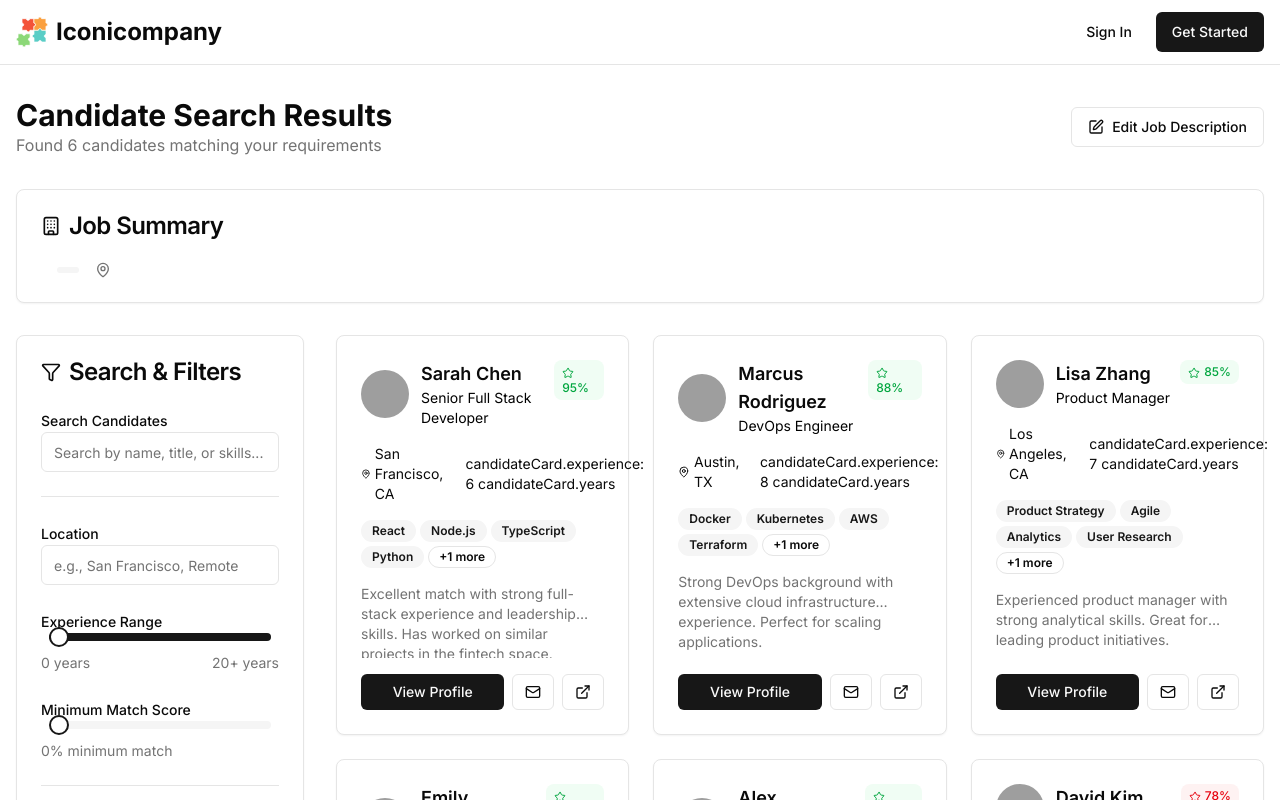
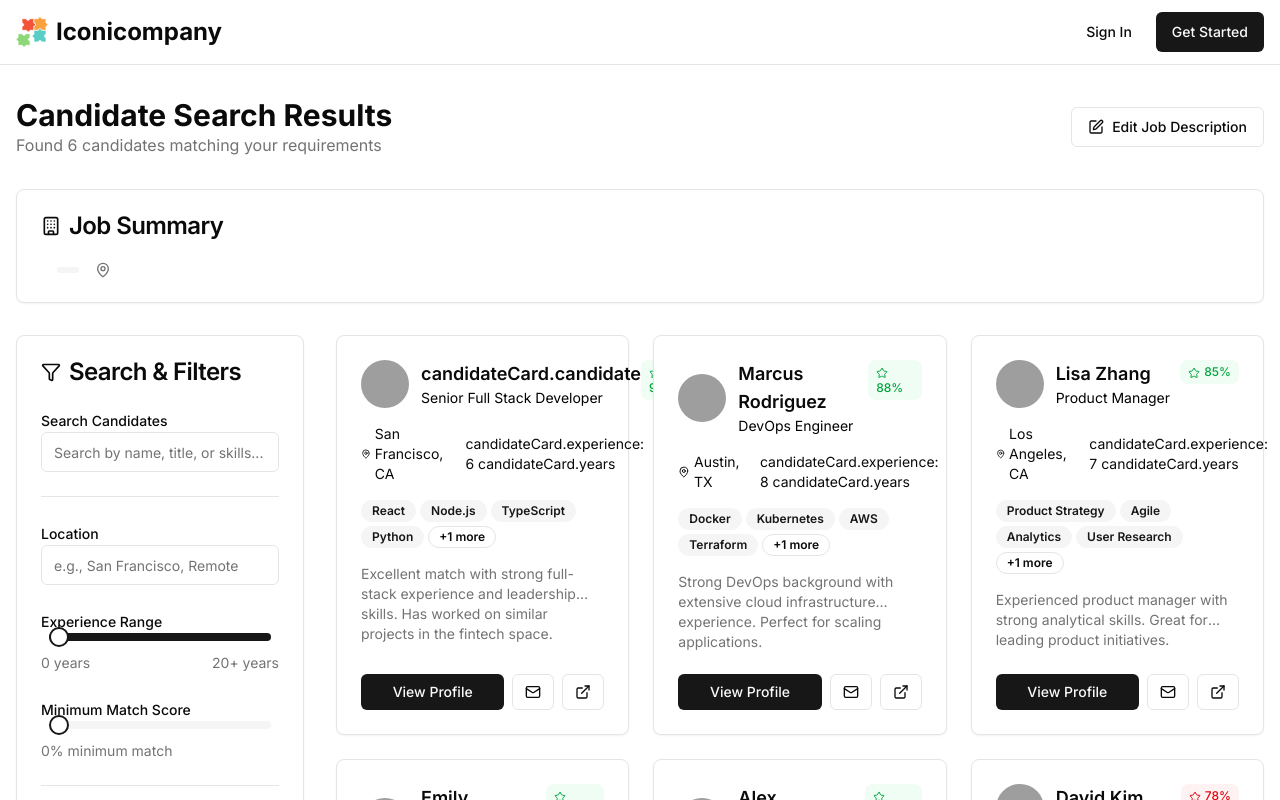
Before and after one commit to ivan-14-trifonov/rep2, a Next.js app: page /en/candidates in a window 1280 px wide. Shown: the top 800 px of the page. Built offline with nearby package versions, Linux system fonts and the light colour scheme; grey boxes are pictures that could not be loaded.

Commit message:
Displaying an empty name

```diff
--- a/src/app/[lang]/dictionaries/ru.ts
+++ b/src/app/[lang]/dictionaries/ru.ts
@@ -73,6 +73,7 @@ const dictionary: Dictionary = {
   candidateCard: {
     experience: 'Опыт',
     years: 'лет',
+    candidate: 'Кандидат',
     more: 'еще',
     viewProfile: 'Смотреть профиль',
   },
--- a/src/entities/specialist/SpecialistCard/ui/SpecialistCard.tsx
+++ b/src/entities/specialist/SpecialistCard/ui/SpecialistCard.tsx
@@ -22,6 +22,15 @@ export function SpecialistCard({ candidate, footer }: SpecialistCardProps) {
     return score >= 80 ? 'text-green-600 bg-green-50' : 'text-red-600 bg-red-50';
   };
 
+  const displayName = candidate.name && candidate.name.trim() ? candidate.name : t('candidateCard.candidate');
+  const initials = displayName
+    .split(' ')
+    .filter(Boolean)
+    .map((n) => n[0])
+    .join('')
+    .slice(0, 2)
+    .toUpperCase();
+
   return (
     <Card className="group hover:shadow-lg transition-all duration-200 hover:-translate-y-1 flex flex-col h-[400px]">
       <CardContent className="p-6 flex flex-col grow">
@@ -29,16 +38,13 @@ export function SpecialistCard({ candidate, footer }: SpecialistCardProps) {
         <div className="flex items-start justify-between mb-4">
           <div className="flex items-center space-x-3">
             <Avatar className="h-12 w-12">
-              <AvatarImage src={candidate.avatar} alt={candidate.name} />
+              <AvatarImage src={candidate.avatar} alt={displayName} />
               <AvatarFallback className="bg-primary text-primary-foreground">
-                {candidate.name
-                  .split(' ')
-                  .map((n) => n[0])
-                  .join('')}
+                {initials}
               </AvatarFallback>
             </Avatar>
             <div>
-              <h3 className="font-semibold text-lg group-hover:text-primary transition-colors">{candidate.name}</h3>
+              <h3 className="font-semibold text-lg group-hover:text-primary transition-colors">{displayName}</h3>
               <p className="text-sm text-black">{candidate.title}</p>
             </div>
           </div>
--- a/src/shared/lib/mock-data.ts
+++ b/src/shared/lib/mock-data.ts
@@ -3,7 +3,7 @@ import type { Candidate } from '@/types';
 export const mockCandidates: Candidate[] = [
   {
     id: '1',
-    name: 'Sarah Chen',
+    name: '',
     title: 'Senior Full Stack Developer',
     location: 'San Francisco, CA',
     avatar: 'https://images.pexels.com/photos/774909/pexels-photo-774909.jpeg?auto=compress&cs=tinysrgb&w=400',
```
